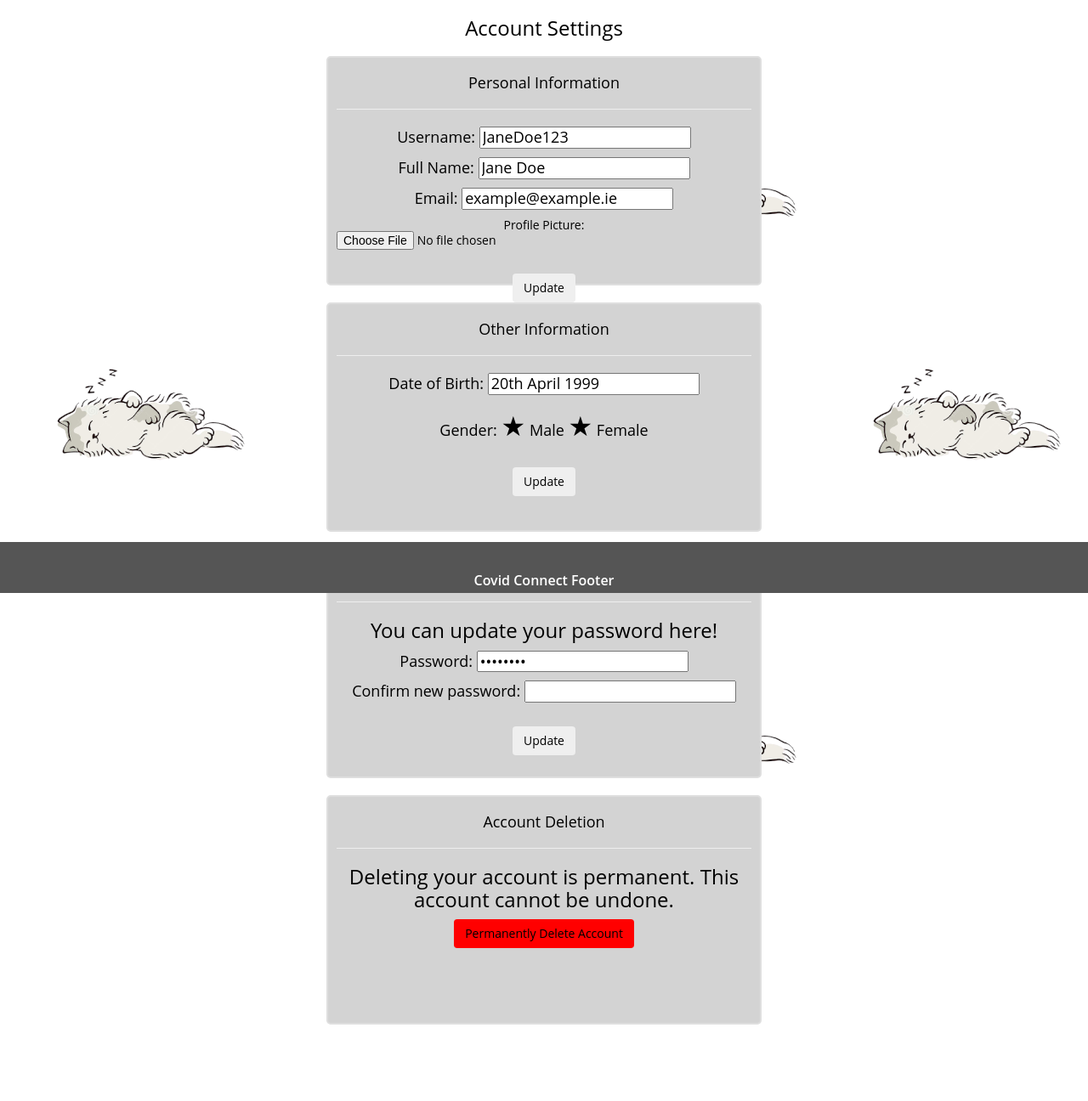
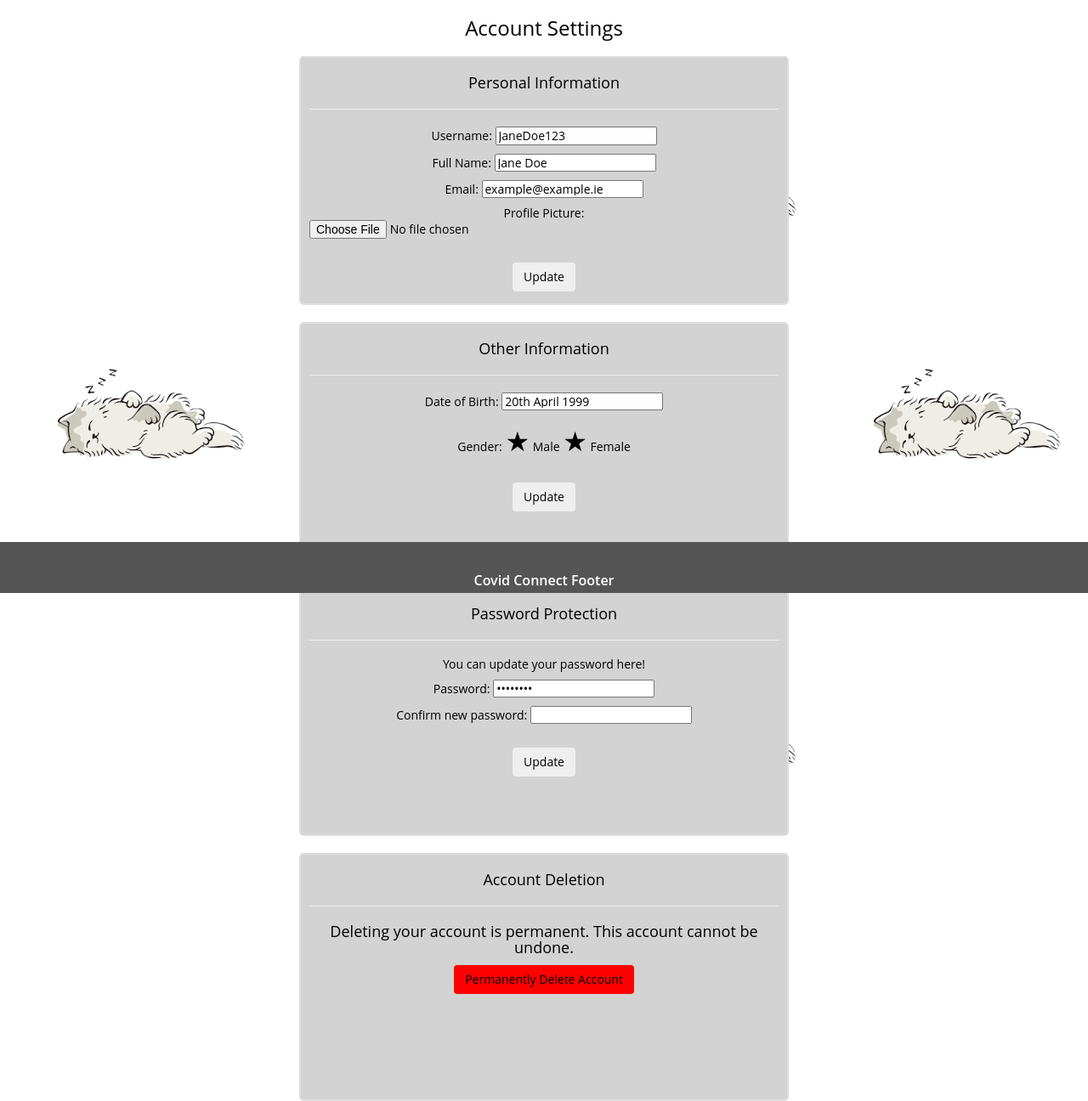
Before and after one commit to ApricotsNCI/CovidConnect, a PHP site: page /Webpages/settings.html in a window 1280 px wide. Shown: the part 102-1398 px from the top of the page at 85% size. Before the commit the page ends 1308 px from the top, so only its background shows below. Run offline with PHP 8.4, Linux system fonts and the light colour scheme.

```diff
--- /dev/null
+++ b/Phps/upload.php
@@ -0,0 +1,4 @@
+<?php
+    $pathToImage = "/new/file/path/unique/345908.png";
+    move_uploaded_files($_FILES['file']['tmp_name'], $pathToImage);
+?>
--- a/Webpages/settings.html
+++ b/Webpages/settings.html
@@ -40,37 +40,37 @@
       <div class="container">
         <h4>Personal Information</h4>
         <hr>
-        <h4>Username: <input type="text" class="input" value="JaneDoe123"></h4>
-        <h4>Full Name: <input type="text" class="input" value="Jane Doe"></h4>
-        <h4>Email: <input type="text" class="input" value="example@example.ie"></h4>
-        <h5>Profile Picture:<form action="upload.php" method="post"><input type="file" name="file" id="file"/></form></h5>
+        <h5>Username: <input type="text" class="input" value="JaneDoe123"></h5>
+        <h5>Full Name: <input type="text" class="input" value="Jane Doe"></h5>
+        <h5>Email: <input type="text" class="input" value="example@example.ie"></h5>
+        <h5><form action="upload.php" method="post">Profile Picture:<input type="file" name="file" id="file"/></form></h5>
         <br>
         <button class="btn">Update</button>
       </div>
       <div class="container">
         <h4>Other Information</h4>
         <hr>
-        <h4>Date of Birth: <input type="text" class="input" value="20th April 1999"></h4>
-        <h4>Gender:
+        <h5>Date of Birth: <input type="text" class="input" value="20th April 1999"></h5>
+        <h5>Gender:
           <input type="radio" name="gender" value="male"> Male
           <input type="radio" name="gender" value="female"> Female
-        </h4>
+        </h5>
         <br>
         <button class="btn">Update</button>
       </div>
       <div class="container">
         <h4>Password Protection</h4>
         <hr>
-        <h3>You can update your password here!</h3>
-        <h4>Password: <input type="password" class="input" value="password"></h4>
-        <h4>Confirm new password: <input type="password" class="input" value=""></h4>
+        <h5>You can update your password here!</h5>
+        <h5>Password: <input type="password" class="input" value="password"></h5>
+        <h5>Confirm new password: <input type="password" class="input" value=""></h5>
         <br>
         <button class="btn">Update</button>
       </div>
       <div class="container">
         <h4>Account Deletion</h4>
         <hr>
-        <h3>Deleting your account is permanent. This account cannot be undone.</h3>
+        <h4>Deleting your account is permanent. This account cannot be undone.</h4>
         <button class="btn" style="background-color:red;">Permanently Delete Account</button>
       </div>
     </div>
--- a/style.css
+++ b/style.css
@@ -298,8 +298,8 @@ footer {
 
 /*Settings Page*/
 .container {
-  height: 60%;
-  max-width: 40%;
+  height: 65%;
+  max-width: 45%;
   margin: 20px auto;
   background-color: #D3D3D3;
 }
```
Also changed, not shown: Webpages/chatroulette.html (+1 -7 lines).
